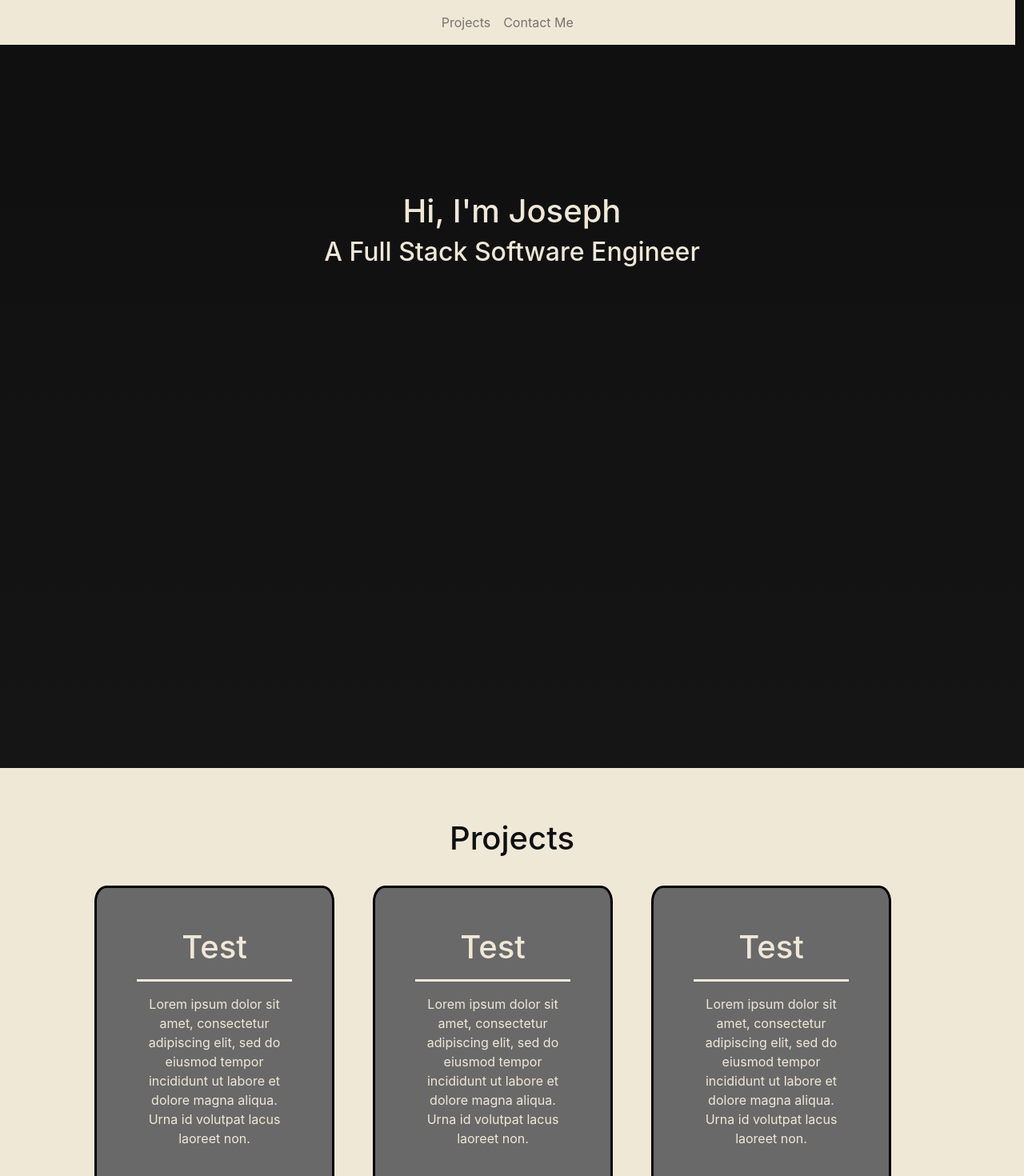
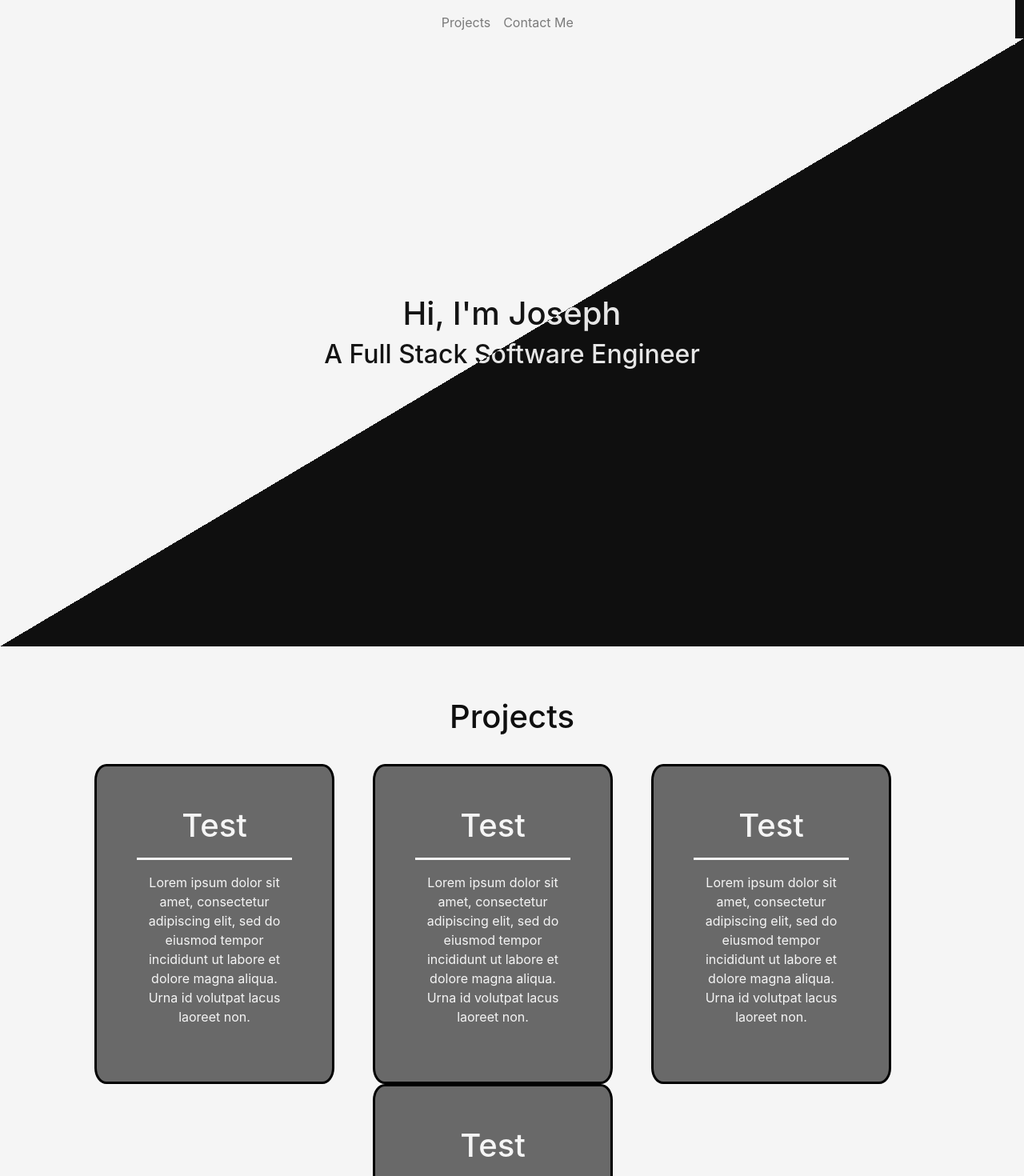
Before and after one commit to Typical-Joey/Portfolio, a React (Create React App) app: page / in a window 1280 px wide. Shown: the top 1470 px of the page at 80% size. Built offline with nearby package versions, Linux system fonts and the light colour scheme.

Commit message:
Updated greeting

```diff
--- a/public/styles.css
+++ b/public/styles.css
@@ -1,28 +1,36 @@
 body {
   background-image: linear-gradient(#0f0f0f, #161616, #0f0f0f);
-  color: #efe8d7;
+  color: #f5f5f5;
   text-align: center;
   line-height: 1.5rem;
 }
 
 hr {
-  border-top: 3px solid #efe8d7;
+  border-top: 3px solid #f5f5f5;
 }
 
 .navbar {
-  background-color: #efe8d7;
+  background-color: #f5f5f5;
   position: fixed;
   top: 0;
   width: 99.11vw;
 }
 
 .greeting {
-  margin-top: 15rem;
-  height: 90vh;
+  background-image: linear-gradient(to bottom right, #f5f5f5 50%, #0f0f0f 50%);
+  margin-top: 3rem;
+  height: 95vh;
+}
+
+.greeting-text {
+  color: #f5f5f5;
+  padding-top: 20rem;
+  mix-blend-mode: exclusion;
+
 }
 
 .projects {
-  background-color: #efe8d7;
+  background-color: #f5f5f5;
   color: #0f0f0f;
   padding: 4rem 0;
 }
@@ -32,7 +40,7 @@ hr {
   display: inline-block;
   width: 300px;
   height: 400px;
-  color: #efe8d7;
+  color: #f5f5f5;
   background-color: #696969;
   padding: 50px;
   border: black solid 3px;
@@ -45,7 +53,7 @@ hr {
 }
 
 .icons {
-  color: #efe8d7;
+  color: #f5f5f5;
   margin-right: 1rem;
 }
 
--- a/src/components/Greeting.jsx
+++ b/src/components/Greeting.jsx
@@ -1,10 +1,16 @@
 import React from "react";
+
+
 
 export default function Hello() {
   return (
     <div id="Greeting" className="greeting">
-      <h1>Hi, I'm Joseph</h1>
-      <h2>A Full Stack Software Engineer</h2>
+      <div className="greeting-text">
+        <h1>Hi, I'm Joseph</h1>
+        <h2>
+          A Full Stack Software Engineer
+        </h2>
+      </div>
     </div>
   );
 }
```
